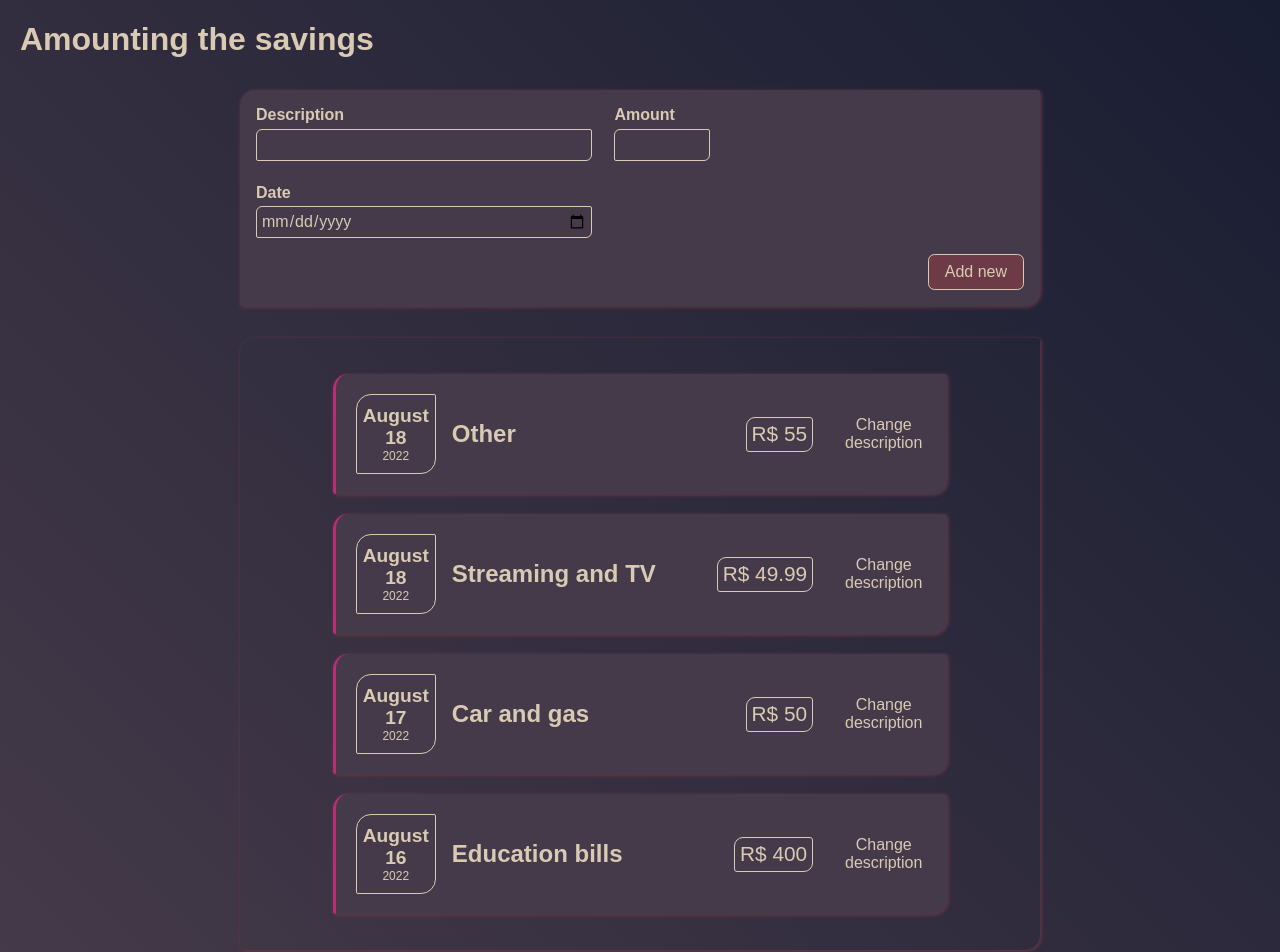
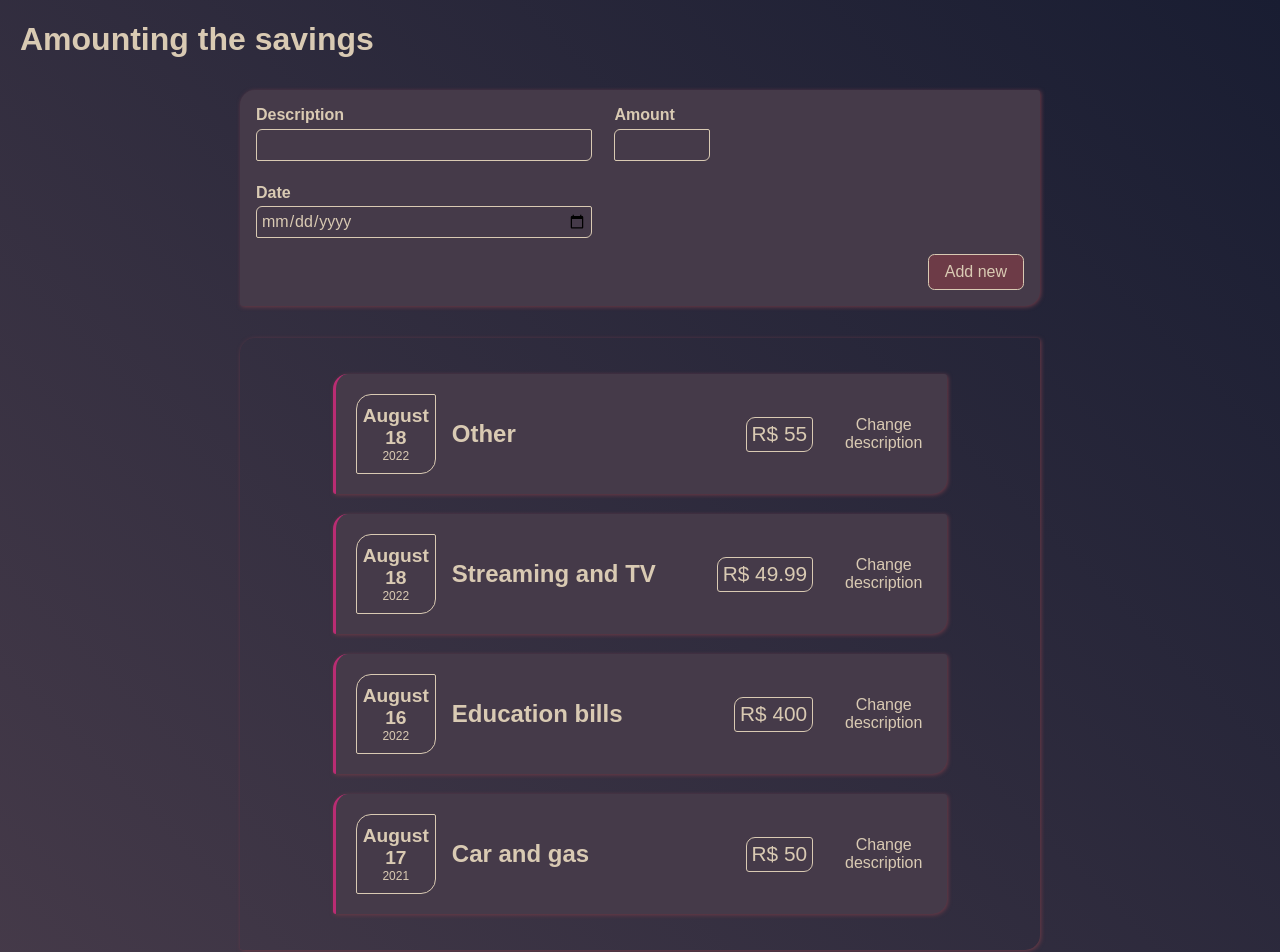
Before and after one commit to israeldvd/amounts-monitor, a React (Create React App) app in the folder react-complete/: page / in a window 1280 px wide. Shown: the top 952 px of the page. Built offline with nearby package versions, Linux system fonts and the light colour scheme; a web font is replaced by a local one.

Commit message:
Use example from other years than a single one

```diff
--- a/react-complete/src/App.js
+++ b/react-complete/src/App.js
@@ -7,7 +7,7 @@ const App = () => {
             id: "0",
             description: "Car and gas",
             cost: 50.0,
-            date: new Date(2022, 8 - 1, 17),
+            date: new Date(2021, 8 - 1, 17),
         },
         {
             id: "1",
```
